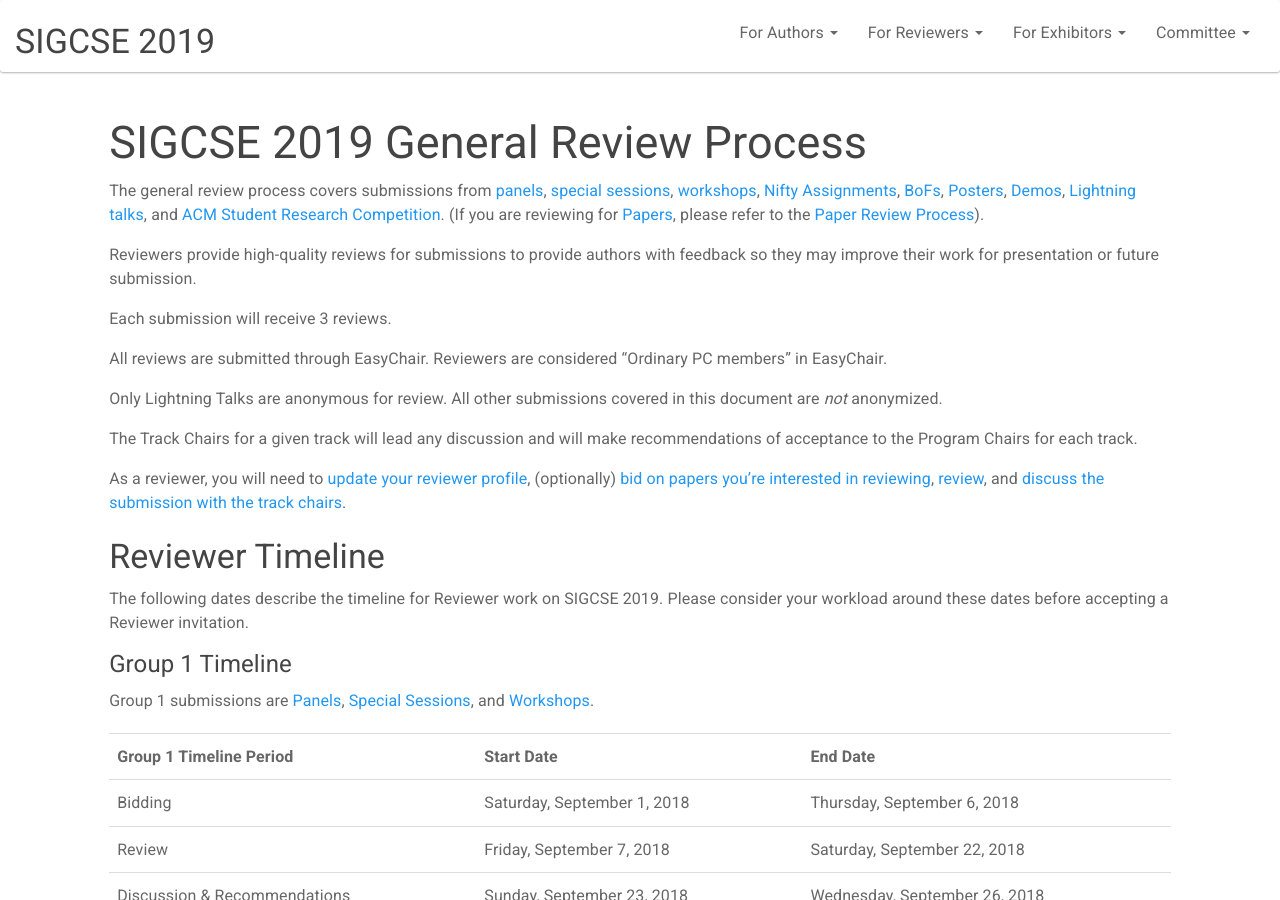
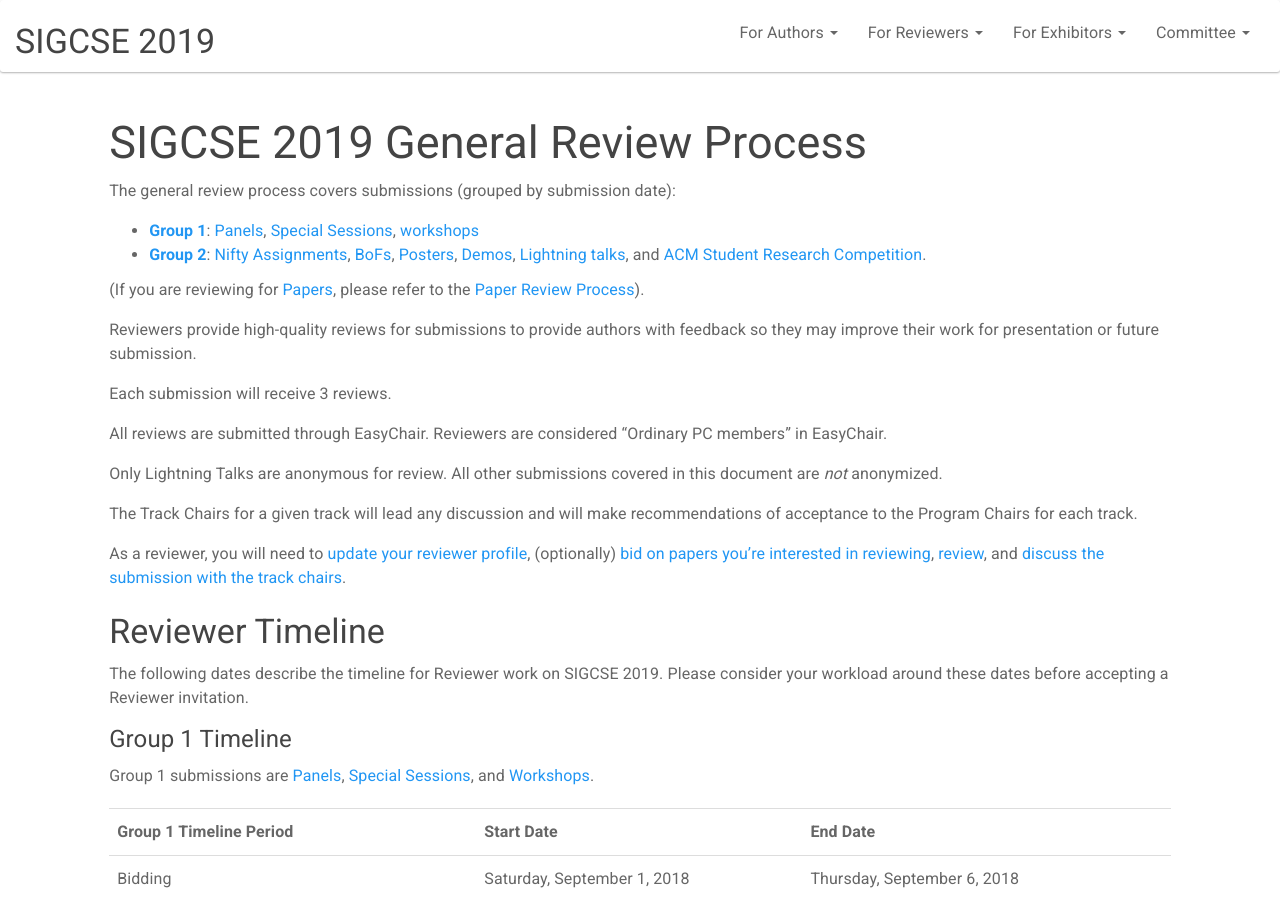
Before and after one commit to sheckman/sigcse2019, a Jekyll site: the page built from reviewers/general-review-process.md, in a window 1280 px wide and 900 px high. Built offline with Jekyll 4.4.1, drawn with Linux system fonts in a browser that asks for light colours.

Commit message:
Clarification to general review process.

```diff
--- a/reviewers/general-review-process.md
+++ b/reviewers/general-review-process.md
@@ -5,7 +5,12 @@ title: General Review Process
 
 ## SIGCSE 2019 General Review Process
 
-The general review process covers submissions from [panels](../authors/panels.html), [special sessions](../authors/specialsessions.html), [workshops](../authors/workshops.html), [Nifty Assignments](../authors/nifty.html), [BoFs](../authors/bofs.html), [Posters](../authors/posters.html), [Demos](../authors/demos.html), [Lightning talks](../authors/lightningtalks.html), and [ACM Student Research Competition](../authors/src.html).  (If you are reviewing for [Papers](../authors/papers.html), please refer to the [Paper Review Process](paper-review-process.html)).
+The general review process covers submissions (grouped by submission date):
+
+* [**Group 1**](#group-1-timeline): [Panels](../authors/panels.html), [Special Sessions](../authors/specialsessions.html), [workshops](../authors/workshops.html)
+* [**Group 2**](#group-2-timeline): [Nifty Assignments](../authors/nifty.html), [BoFs](../authors/bofs.html), [Posters](../authors/posters.html), [Demos](../authors/demos.html), [Lightning talks](../authors/lightningtalks.html), and [ACM Student Research Competition](../authors/src.html).
+
+(If you are reviewing for [Papers](../authors/papers.html), please refer to the [Paper Review Process](paper-review-process.html)).
 
 Reviewers provide high-quality reviews for submissions to provide authors with feedback so they may improve their work for presentation or future submission.
 
```
